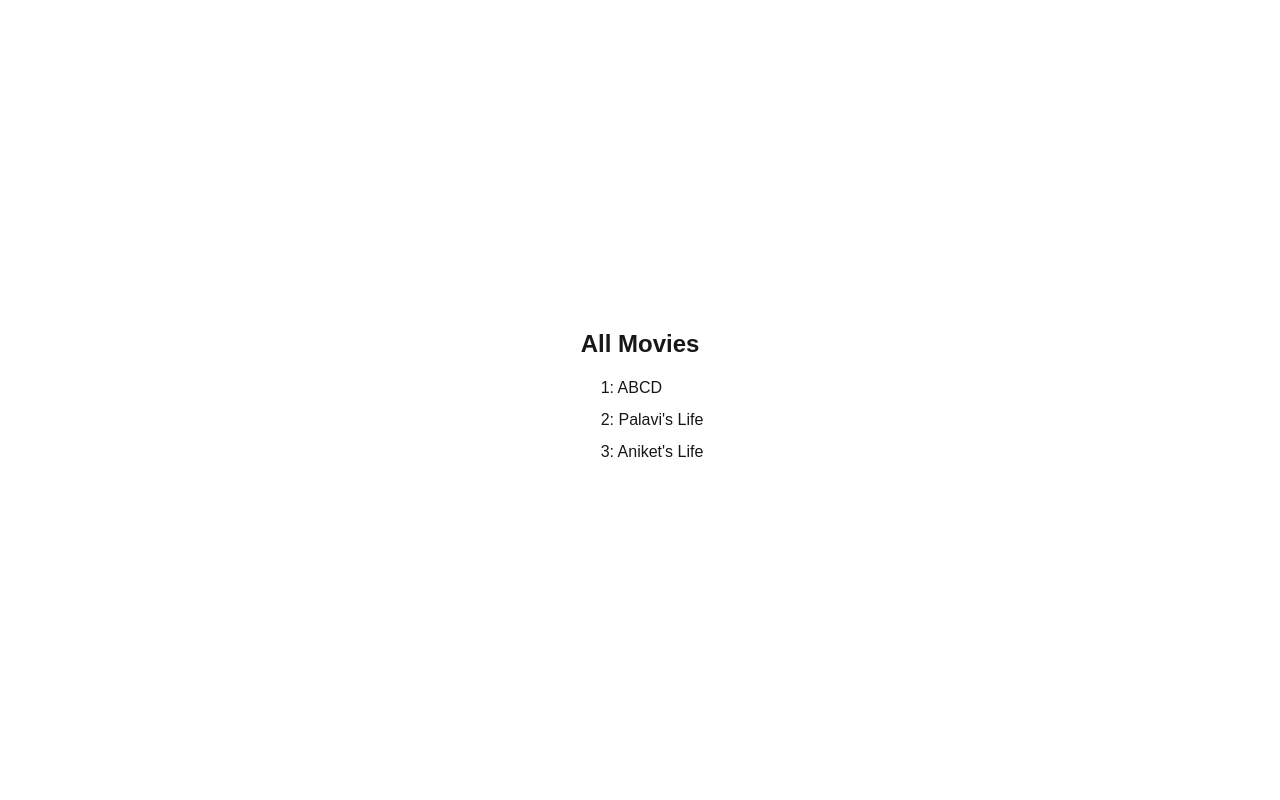
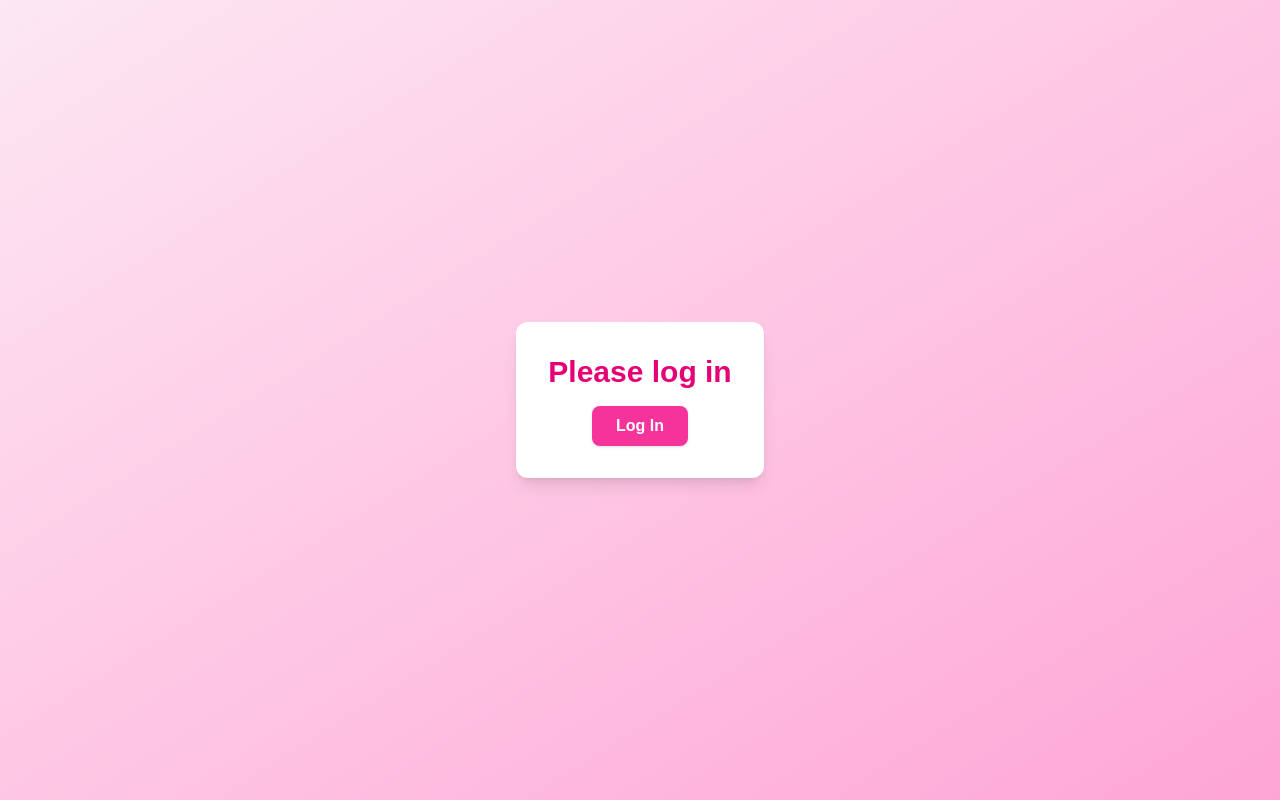
Before and after one commit to Aniket-a14/my-app, a Next.js app: page / in a window 1280 px wide. Shown: the top 800 px of the page. Built offline with nearby package versions, Linux system fonts and the light colour scheme.

Commit message:
feat: add ConExample component for login/logout functionality and integrate it into Home

```diff
--- /dev/null
+++ b/app/Component/ConExample.js
@@ -0,0 +1,53 @@
+'use client';
+import { useState } from 'react';
+
+export default function ConExample() {
+  const [isLoggedIn, setIsLoggedIn] = useState(false);
+
+  return (
+    <div className="min-h-screen flex flex-col justify-center items-center bg-gradient-to-br from-pink-100 to-pink-300 text-black">
+      <div className="bg-white rounded-xl shadow-lg p-8 flex flex-col items-center">
+        <h1 className={`text-3xl font-bold mb-4 ${isLoggedIn ? 'text-green-600' : 'text-pink-600'}`}>
+          {isLoggedIn ? "Welcome back!" : "Please log in"}
+        </h1>
+        <button
+          onClick={() => setIsLoggedIn(!isLoggedIn)}
+          className="px-6 py-2 rounded-lg bg-pink-500 text-white font-semibold shadow hover:bg-pink-600 transition"
+        >
+          {isLoggedIn ? "Log Out" : "Log In"}
+        </button>
+      </div>
+    </div>
+  );
+}
+
+// Explanation:
+/*
+This component demonstrates a simple login/logout functionality using React hooks.
+It maintains a piece of state (`isLoggedIn`) to track the user's login status.
+Based on this state, it conditionally renders different messages and button labels.
+*/
+// The component uses Tailwind CSS for styling, providing a visually appealing interface.
+
+// The button toggles the login state when clicked, changing the displayed message and button text accordingly.
+//Conditional Rendering can be explained as the process of rendering different UI elements based on certain conditions, such as user authentication status in this case.
+// This is a common pattern in React applications to create dynamic and interactive user interfaces.
+// The component is designed to be responsive and visually appealing, using Tailwind CSS classes for styling.
+// The useState hook is used to manage the login state, allowing the component to re-render when the state changes.
+// The component is wrapped in a div with a gradient background, and the text color changes based on the login state.
+// This example is a great starting point for understanding how to manage state and conditional rendering in React applications.
+
+//Syntax:
+/*
+1. Import necessary modules and components.
+2. Define the functional component.
+3. Use the useState hook to manage component state.
+4. Return the JSX structure with conditional rendering.
+5. Apply Tailwind CSS classes for styling.
+*/
+
+//Example Usage:
+/*
+The ternary operator is used to conditionally render the welcome message and button text based on the `isLoggedIn` state.
+The button toggles the login state when clicked, changing the displayed message and button text accordingly.
+*/
--- a/app/page.js
+++ b/app/page.js
@@ -2,11 +2,13 @@ import EffectExample from "./Component/EffectEaxmple";
 import StateExample from "./Component/StateExample";
 import RefExample from "./Component/RefExample";
 import MapExample from "./Component/MapExample";
+import ConExample from "./Component/ConExample";
 
 
 export default function Home() {
   return (
     <div>
+      <ConExample/>
       <MapExample/>
       <RefExample/>
       <StateExample />
```
